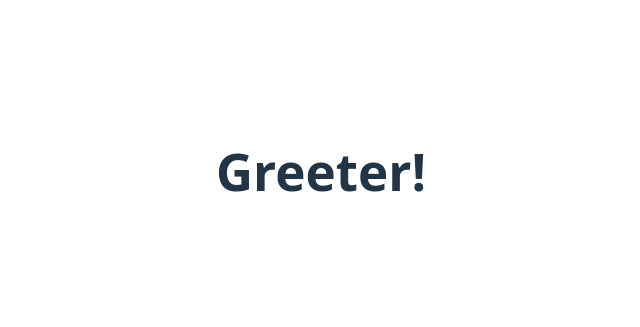
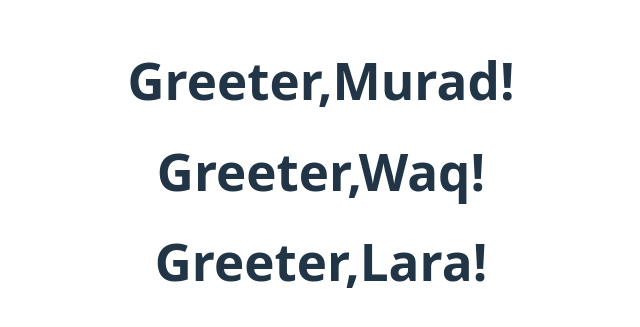
Before and after one commit to murad-shadeh/shopping-app, a React (Vite) app: page / in a window 1280 px wide. Shown: the part 229-556 px from the top of the page, without its empty margins (319-959 px from the left). Built offline with nearby package versions, Linux system fonts and the light colour scheme.

Commit message:
Props with TypeScript

```diff
--- a/src/App.tsx
+++ b/src/App.tsx
@@ -4,7 +4,9 @@ import Greeter from "./components/Greeter";
 function App() {
   return (
     <div>
-      <Greeter />
+      <Greeter person="Murad" />
+      <Greeter person="Waq" />
+      <Greeter person="Lara" />
     </div>
   );
 }
--- a/src/components/Greeter.tsx
+++ b/src/components/Greeter.tsx
@@ -1,6 +1,9 @@
 import React, { type JSX } from "react";
-
-export default function Greeter(): JSX.Element {
+// if we have much props we can use an interface to make things easier for us
+interface GreeterProps {
+  person: string;
+}
+export default function Greeter({ person }: GreeterProps): JSX.Element {
   // the infer type here is optional because ts knows it's a ts element
-  return <h1>Greeter!</h1>;
+  return <h1>Greeter,{person}!</h1>;
 }
```
